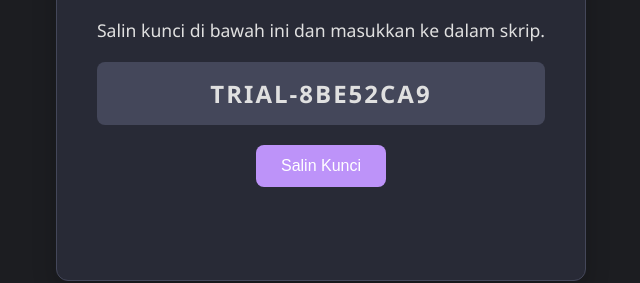
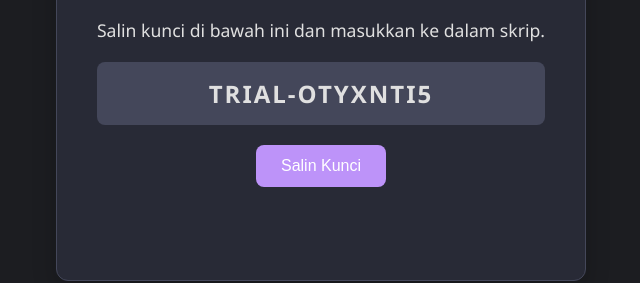
Before and after one commit to gitsans-porto/Web-Generator-Key, a plain HTML site: page index.html in a window 1280 px wide. Shown: the part 303-586 px from the top of the page, 319-959 px from the left. Drawn offline with Linux system fonts and the light colour scheme.

Commit message:
Update index.html

```diff
--- a/index.html
+++ b/index.html
@@ -25,20 +25,10 @@
     </div>
 
     <script>
-        // ▼▼▼ ANDA HANYA PERLU MENGUBAH BAGIAN INI ▼▼▼
-        const SECRET_PHRASE = "MountDaunSecretKey2025"; // Ganti dengan frasa rahasia UNIK Anda
-        const VALIDITY_MINUTES = 10; // Kunci ini akan valid selama 10 menit
+        // ▼▼▼ PASTIKAN PENGATURAN INI SAMA DENGAN DI SKRIP ROBLOX ANDA ▼▼▼
+        const SECRET_PHRASE = "MountDaunSecretKey2025";
+        const VALIDITY_MINUTES = 10;
         // ▲▲▲ TIDAK ADA YANG PERLU DIUBAH DI BAWAH INI ▲▲▲
-
-        // PERBAIKAN: Fungsi hashing sederhana yang sama persis dengan yang ada di skrip Lua
-        function simpleHash(data) {
-            let hash = 0;
-            for (let i = 0; i < data.length; i++) {
-                hash = (hash * 31 + data.charCodeAt(i)) | 0; // Menggunakan bitwise OR 0 untuk menjaga integer 32-bit
-            }
-            // Mengonversi ke hex string 8 digit (sama seperti string.format("%08x", hash) di Lua)
-            return ('00000000' + (hash >>> 0).toString(16)).slice(-8);
-        }
 
         const keyElement = document.getElementById('key');
         const copyBtn = document.getElementById('copy-btn');
@@ -47,12 +37,14 @@
         function generateKey() {
             const now = Math.floor(Date.now() / 1000);
             const timeBucket = Math.floor(now / (VALIDITY_MINUTES * 60));
-            const dataToHash = SECRET_PHRASE + timeBucket;
+            const dataToProcess = SECRET_PHRASE + timeBucket;
 
-            const hash = simpleHash(dataToHash);
+            // Metode Baru: Balik urutan string, lalu encode ke Base64
+            const reversedData = dataToProcess.split('').reverse().join('');
+            const encodedData = btoa(reversedData); // btoa adalah fungsi bawaan browser untuk Base64
 
-            // Menggunakan 8 karakter dari hash sederhana kita
-            const finalKey = "TRIAL-" + hash.substring(0, 8).toUpperCase();
+            // Ambil 8 karakter pertama dan tambahkan prefix
+            const finalKey = "TRIAL-" + encodedData.substring(0, 8).toUpperCase();
             keyElement.textContent = finalKey;
         }
 
```
